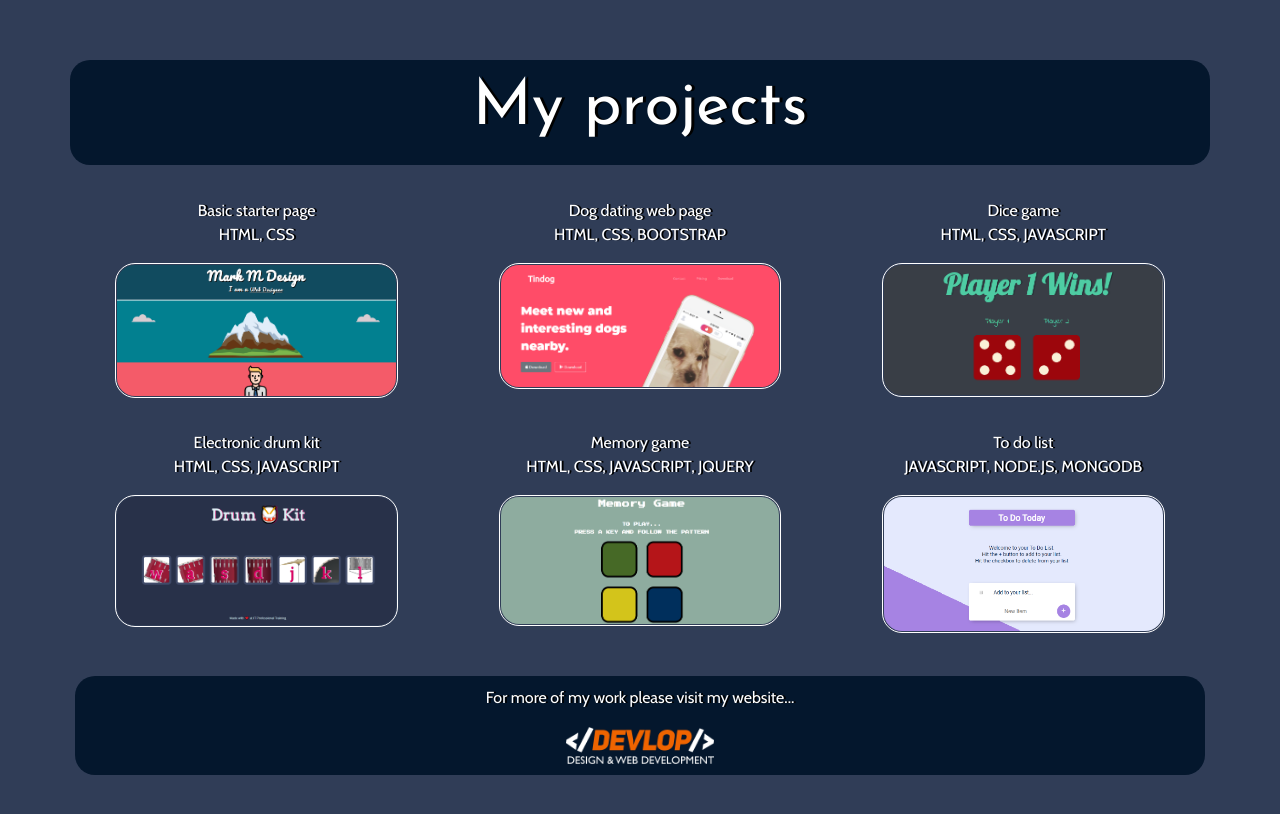
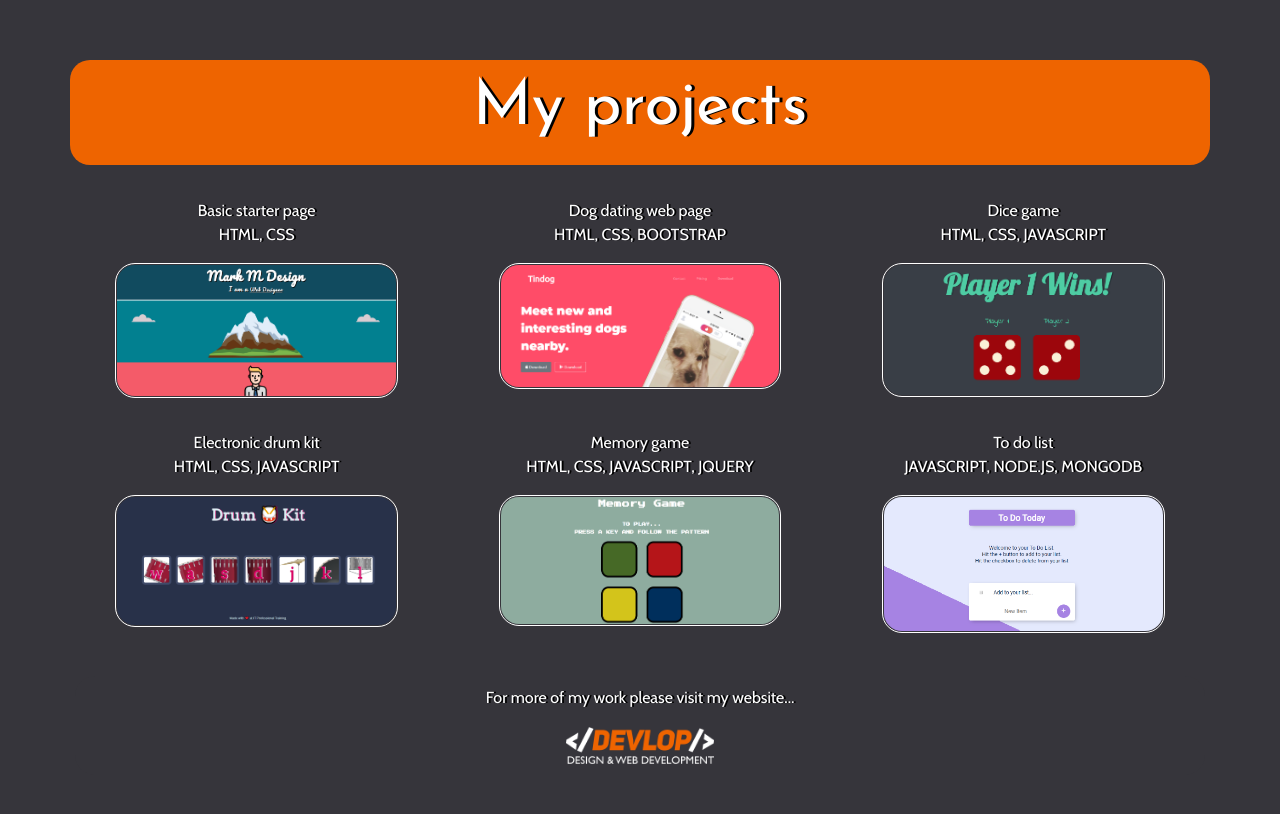
Before and after one commit to devlopuk/projects, a plain HTML site: page index.html in a window 1280 px wide. Drawn offline with nearby package versions, Linux system fonts and the light colour scheme.

Commit message:
Add files via upload

```diff
--- a/style.css
+++ b/style.css
@@ -2,7 +2,7 @@
 body {
 font-family: 'Cabin', sans-serif;
 font-size: 1rem;
-background-color: #303d57;
+background-color: #36353b;
 color:#FFF;
 padding: 60px;
 text-align: center;
@@ -32,7 +32,7 @@ text-shadow: 2px 0 #000;
 }
 hr
 {
-border-top: 1px solid #303d57;
+border-top: 1px solid #36353b;
 
 }
 .logo
@@ -57,14 +57,14 @@ padding: 10px
 
 .header
 {
-background-color: #04172d;
+background-color: #ee6400;
 border-radius: 20px;
 padding: 10px;
 }
 
 .footer
 {
-background-color: #04172d;
+background-color: #36353b;
 border-radius: 20px;
 padding: 10px;
 }
```
